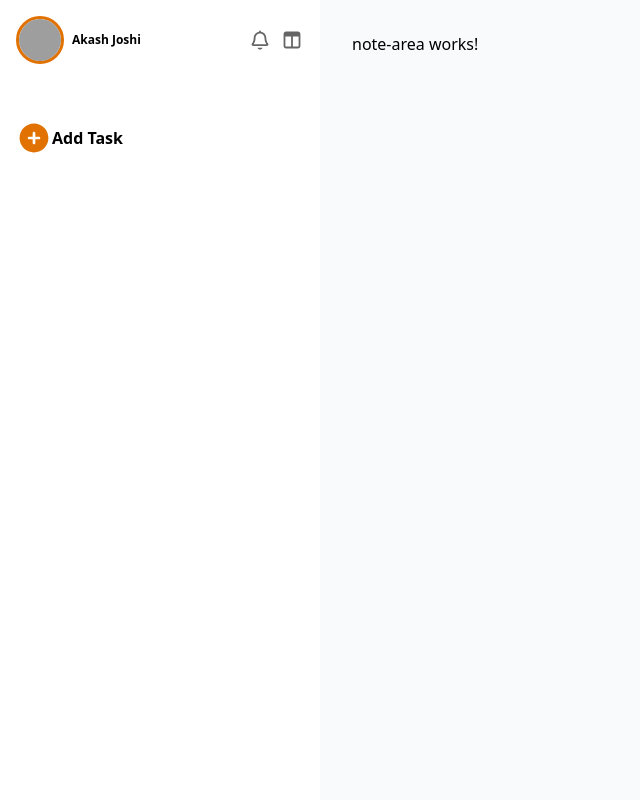
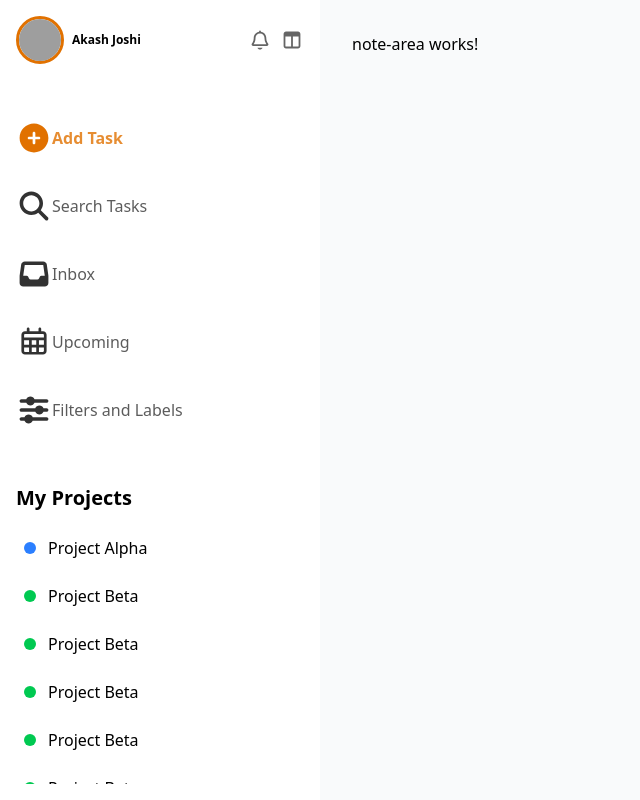
Before and after one commit to Jogi-official/NoteIt, an Angular app: page / in a window 1280 px wide. Shown: the whole page, without its empty margins (0-640 px from the left). Built offline with nearby package versions, Linux system fonts and the light colour scheme; grey boxes are pictures that could not be loaded.

Commit message:
added my projects section with scrollbar

```diff
--- a/src/app/app.html
+++ b/src/app/app.html
@@ -1,5 +1,5 @@
 <div class="flex h-full">
-  <div class="w-80 bg-white">
+  <div class="md:w-80 w-60 bg-white">
     <app-sidebar></app-sidebar>
   </div>
   <div class="flex-1 bg-gray-50 p-8">
--- /dev/null
+++ b/src/app/components/sidebar/components/my-projects/my-projects.html
@@ -0,0 +1,45 @@
+<section id="my-projects" class="mt-10 m-4">
+  <h2 class="text-xl font-semibold mb-4">My Projects</h2>
+  <div class="space-y-2 h-64 overflow-y-auto">
+    <div class="flex items-center p-2 hover:bg-gray-100 rounded-md cursor-pointer">
+      <div class="w-3 h-3 bg-blue-500 rounded-full mr-3"></div>
+      <span>Project Alpha</span>
+    </div>
+    <div class="flex items-center p-2 hover:bg-gray-100 rounded-md cursor-pointer">
+      <div class="w-3 h-3 bg-green-500 rounded-full mr-3"></div>
+      <span>Project Beta</span>
+    </div>
+    <div class="flex items-center p-2 hover:bg-gray-100 rounded-md cursor-pointer">
+      <div class="w-3 h-3 bg-green-500 rounded-full mr-3"></div>
+      <span>Project Beta</span>
+    </div>
+    <div class="flex items-center p-2 hover:bg-gray-100 rounded-md cursor-pointer">
+      <div class="w-3 h-3 bg-green-500 rounded-full mr-3"></div>
+      <span>Project Beta</span>
+    </div>
+    <div class="flex items-center p-2 hover:bg-gray-100 rounded-md cursor-pointer">
+      <div class="w-3 h-3 bg-green-500 rounded-full mr-3"></div>
+      <span>Project Beta</span>
+    </div>
+    <div class="flex items-center p-2 hover:bg-gray-100 rounded-md cursor-pointer">
+      <div class="w-3 h-3 bg-green-500 rounded-full mr-3"></div>
+      <span>Project Beta</span>
+    </div>
+    <div class="flex items-center p-2 hover:bg-gray-100 rounded-md cursor-pointer">
+      <div class="w-3 h-3 bg-green-500 rounded-full mr-3"></div>
+      <span>Project Beta</span>
+    </div>
+    <div class="flex items-center p-2 hover:bg-gray-100 rounded-md cursor-pointer">
+      <div class="w-3 h-3 bg-green-500 rounded-full mr-3"></div>
+      <span>Project Beta</span>
+    </div>
+    <div class="flex items-center p-2 hover:bg-gray-100 rounded-md cursor-pointer">
+      <div class="w-3 h-3 bg-green-500 rounded-full mr-3"></div>
+      <span>Project Beta</span>
+    </div>
+    <div class="flex items-center p-2 hover:bg-gray-100 rounded-md cursor-pointer">
+      <div class="w-3 h-3 bg-green-500 rounded-full mr-3"></div>
+      <span>Project Beta</span>
+    </div>
+  </div>
+</section>
--- a/src/app/components/sidebar/components/notes-control/notes-control.html
+++ b/src/app/components/sidebar/components/notes-control/notes-control.html
@@ -1,6 +1,6 @@
 <section id="notes-control" class="flex flex-col mt-10">
   <!-- Add Note-->
-  <div id="add-note">
+  <div id="notes-control-btns" class="flex flex-col">
     <button class="flex m-4 items-center">
       <svg
         class="md:size-9 size-7 fill-amber-600"
@@ -12,7 +12,47 @@
           d="M320 576C461.4 576 576 461.4 576 320C576 178.6 461.4 64 320 64C178.6 64 64 178.6 64 320C64 461.4 178.6 576 320 576zM296 408L296 344L232 344C218.7 344 208 333.3 208 320C208 306.7 218.7 296 232 296L296 296L296 232C296 218.7 306.7 208 320 208C333.3 208 344 218.7 344 232L344 296L408 296C421.3 296 432 306.7 432 320C432 333.3 421.3 344 408 344L344 344L344 408C344 421.3 333.3 432 320 432C306.7 432 296 421.3 296 408z"
         />
       </svg>
-      <h3 class="font-amber-600 font-semibold">Add Task</h3>
+      <h3 class="text-amber-600 font-semibold opacity-80">Add Task</h3>
+    </button>
+    <!-- Search Note -->
+    <button class="flex m-4 items-center opacity-80">
+      <svg class="md:size-9 size-7" xmlns="http://www.w3.org/2000/svg" viewBox="0 0 640 640">
+        <!--!Font Awesome Free v7.2.0 by @fontawesome - https://fontawesome.com License - https://fontawesome.com/license/free Copyright 2026 Fonticons, Inc.-->
+        <path
+          d="M480 272C480 317.9 465.1 360.3 440 394.7L566.6 521.4C579.1 533.9 579.1 554.2 566.6 566.7C554.1 579.2 533.8 579.2 521.3 566.7L394.7 440C360.3 465.1 317.9 480 272 480C157.1 480 64 386.9 64 272C64 157.1 157.1 64 272 64C386.9 64 480 157.1 480 272zM272 416C351.5 416 416 351.5 416 272C416 192.5 351.5 128 272 128C192.5 128 128 192.5 128 272C128 351.5 192.5 416 272 416z"
+        />
+      </svg>
+      <h3 class="font-medium opacity-80">Search Tasks</h3>
+    </button>
+    <!-- INBOX -->
+    <button class="flex m-4 items-center opacity-80">
+      <svg class="md:size-9 size-7" xmlns="http://www.w3.org/2000/svg" viewBox="0 0 640 640">
+        <!--!Font Awesome Free v7.2.0 by @fontawesome - https://fontawesome.com License - https://fontawesome.com/license/free Copyright 2026 Fonticons, Inc.-->
+        <path
+          d="M155.8 96C123.9 96 96.9 119.4 92.4 150.9L64.6 345.2C64.2 348.2 64 351.2 64 354.3L64 480C64 515.3 92.7 544 128 544L512 544C547.3 544 576 515.3 576 480L576 354.3C576 351.3 575.8 348.2 575.4 345.2L547.6 150.9C543.1 119.4 516.1 96 484.2 96L155.8 96zM155.8 160L484.3 160L511.7 352L451.8 352C439.7 352 428.6 358.8 423.2 369.7L408.9 398.3C403.5 409.1 392.4 416 380.3 416L259.9 416C247.8 416 236.7 409.2 231.3 398.3L217 369.7C211.6 358.9 200.5 352 188.4 352L128.3 352L155.8 160z"
+        />
+      </svg>
+      <h3 class="font-medium opacity-80">Inbox</h3>
+    </button>
+    <!-- Upcoming -->
+    <button class="flex m-4 items-center opacity-80">
+      <svg class="md:size-9 size-7" xmlns="http://www.w3.org/2000/svg" viewBox="0 0 640 640">
+        <!--!Font Awesome Free v7.2.0 by @fontawesome - https://fontawesome.com License - https://fontawesome.com/license/free Copyright 2026 Fonticons, Inc.-->
+        <path
+          d="M216 64C229.3 64 240 74.7 240 88L240 128L400 128L400 88C400 74.7 410.7 64 424 64C437.3 64 448 74.7 448 88L448 128L480 128C515.3 128 544 156.7 544 192L544 480C544 515.3 515.3 544 480 544L160 544C124.7 544 96 515.3 96 480L96 192C96 156.7 124.7 128 160 128L192 128L192 88C192 74.7 202.7 64 216 64zM480 496C488.8 496 496 488.8 496 480L496 416L408 416L408 496L480 496zM496 368L496 288L408 288L408 368L496 368zM360 368L360 288L280 288L280 368L360 368zM232 368L232 288L144 288L144 368L232 368zM144 416L144 480C144 488.8 151.2 496 160 496L232 496L232 416L144 416zM280 416L280 496L360 496L360 416L280 416zM216 176L160 176C151.2 176 144 183.2 144 192L144 240L496 240L496 192C496 183.2 488.8 176 480 176L216 176z"
+        />
+      </svg>
+      <h3 class="font-medium opacity-80">Upcoming</h3>
+    </button>
+    <!-- Filters and Labels -->
+    <button class="flex m-4 items-center opacity-80">
+      <svg class="md:size-9 size-7" xmlns="http://www.w3.org/2000/svg" viewBox="0 0 640 640">
+        <!--!Font Awesome Free v7.2.0 by @fontawesome - https://fontawesome.com License - https://fontawesome.com/license/free Copyright 2026 Fonticons, Inc.-->
+        <path
+          d="M96 128C78.3 128 64 142.3 64 160C64 177.7 78.3 192 96 192L182.7 192C195 220.3 223.2 240 256 240C288.8 240 317 220.3 329.3 192L544 192C561.7 192 576 177.7 576 160C576 142.3 561.7 128 544 128L329.3 128C317 99.7 288.8 80 256 80C223.2 80 195 99.7 182.7 128L96 128zM96 288C78.3 288 64 302.3 64 320C64 337.7 78.3 352 96 352L342.7 352C355 380.3 383.2 400 416 400C448.8 400 477 380.3 489.3 352L544 352C561.7 352 576 337.7 576 320C576 302.3 561.7 288 544 288L489.3 288C477 259.7 448.8 240 416 240C383.2 240 355 259.7 342.7 288L96 288zM96 448C78.3 448 64 462.3 64 480C64 497.7 78.3 512 96 512L150.7 512C163 540.3 191.2 560 224 560C256.8 560 285 540.3 297.3 512L544 512C561.7 512 576 497.7 576 480C576 462.3 561.7 448 544 448L297.3 448C285 419.7 256.8 400 224 400C191.2 400 163 419.7 150.7 448L96 448z"
+        />
+      </svg>
+      <h3 class="font-medium opacity-80">Filters and Labels</h3>
     </button>
   </div>
 </section>
--- a/src/app/components/sidebar/sidebar.html
+++ b/src/app/components/sidebar/sidebar.html
@@ -1,4 +1,5 @@
 <section id="sidebar">
   <app-notification-area></app-notification-area>
   <app-notes-control></app-notes-control>
+  <app-my-projects></app-my-projects>
 </section>
--- a/src/app/components/sidebar/sidebar.ts
+++ b/src/app/components/sidebar/sidebar.ts
@@ -1,10 +1,11 @@
 import { Component } from '@angular/core';
 import { NotificationArea } from './components/notification-area/notification-area';
 import { NotesControl } from './components/notes-control/notes-control';
+import { MyProjects } from './components/my-projects/my-projects';
 
 @Component({
   selector: 'app-sidebar',
-  imports: [NotificationArea, NotesControl],
+  imports: [NotificationArea, NotesControl, MyProjects],
   templateUrl: './sidebar.html',
   styleUrl: './sidebar.css',
 })
```
Also changed, not shown: src/app/components/sidebar/components/my-projects/my-projects.ts (added, +9 -0 lines), src/app/components/sidebar/components/my-projects/my-projects.css (added), 1 other file (tests, documents, lock files or other folders).
